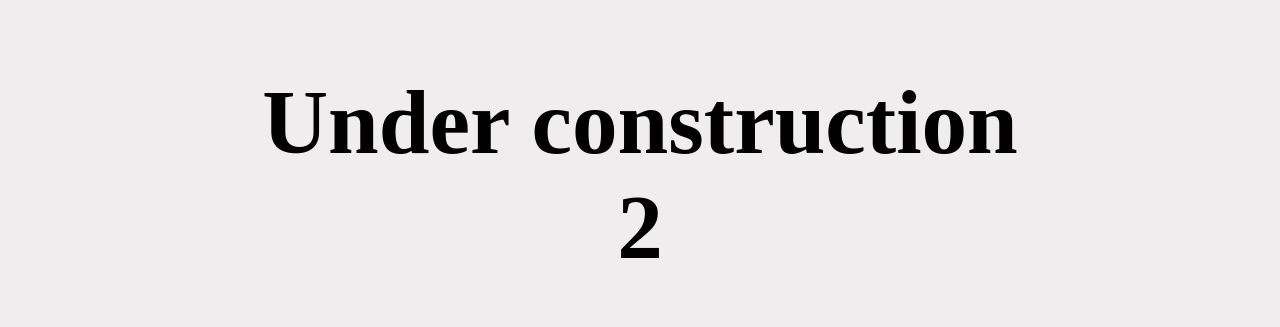
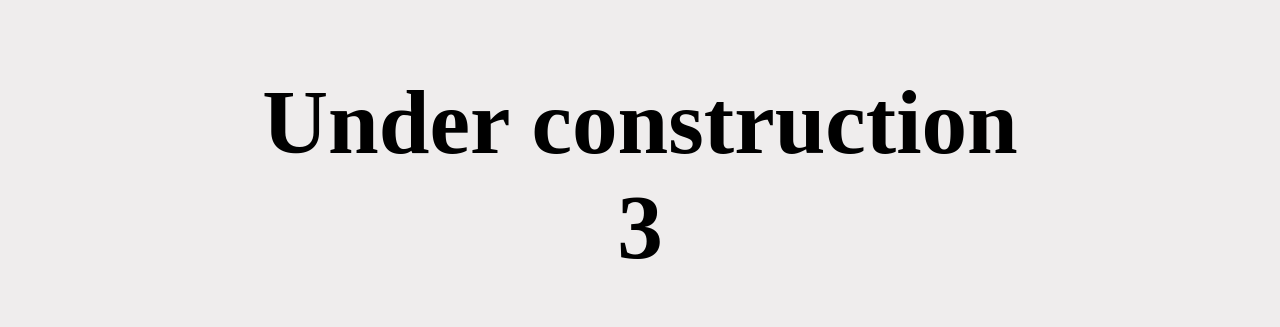
Before and after one commit to adityacodes30/saadhitwebsite, a Next.js app: page / in a window 1280 px wide. Shown: the part 134-461 px from the top of the page. Built offline with nearby package versions, Linux system fonts and the light colour scheme.

Commit message:
construction

```diff
--- a/app/page.js
+++ b/app/page.js
@@ -13,7 +13,7 @@ export default function Home() {
       <section className={stl.heroSection}>
         <div className={stl.heroText}>
           <h1>
-           Under construction 2
+           Under construction 3
           </h1>
         </div>
         <Button text="Get Started" />
```
